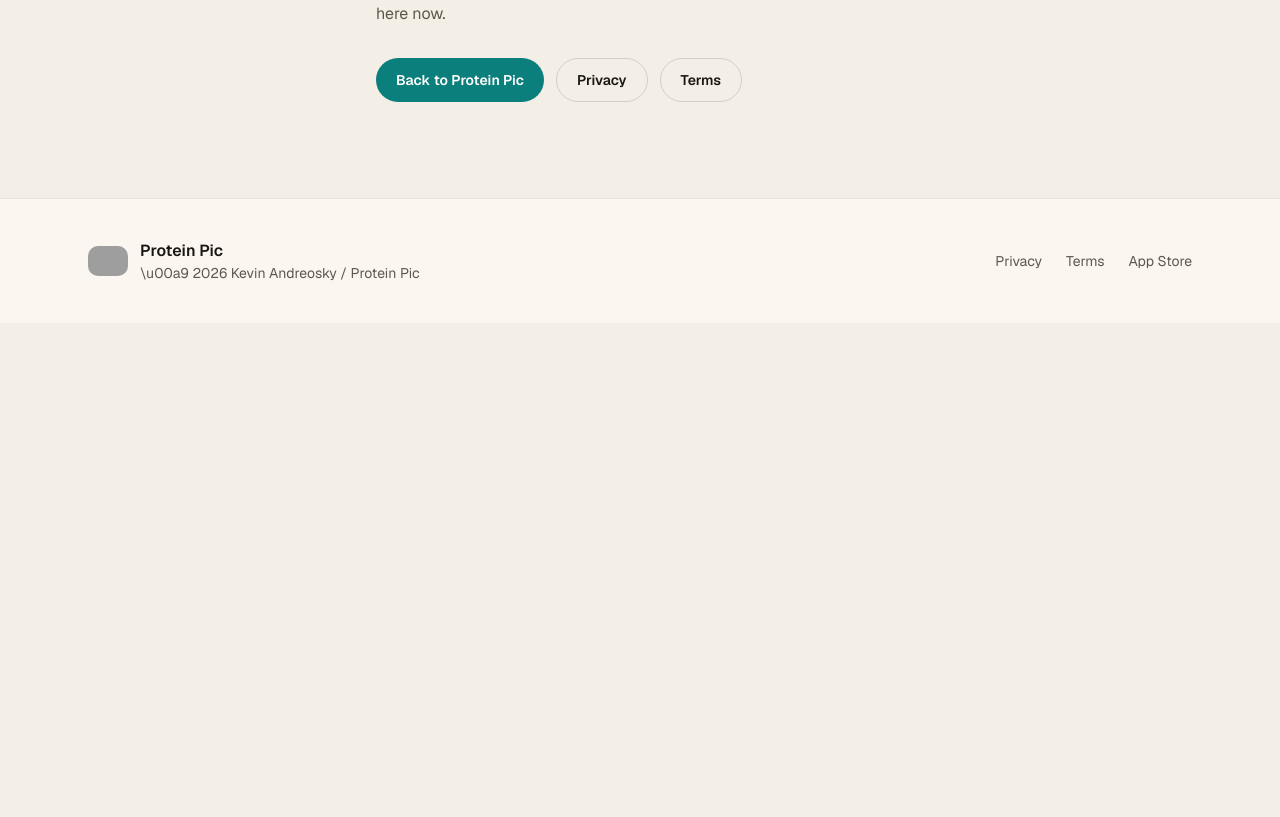
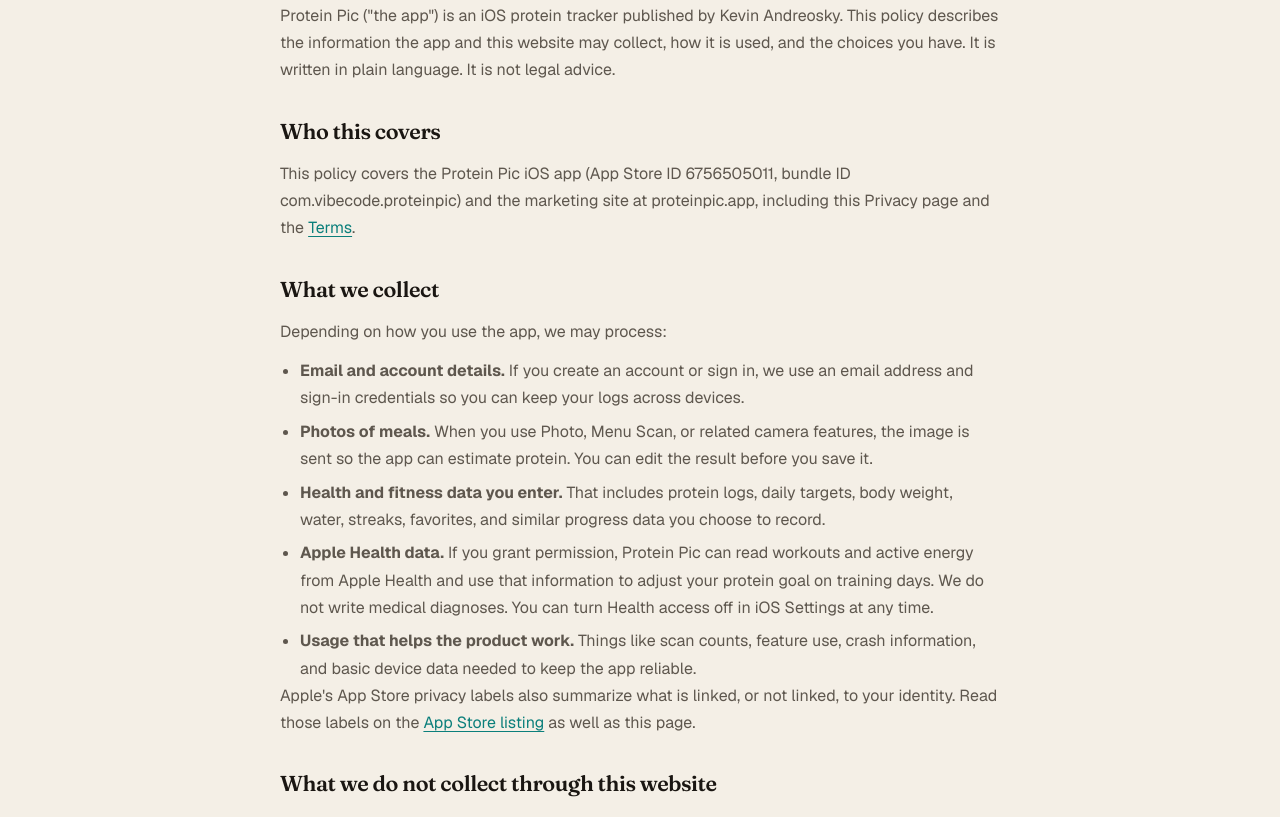
Before and after one commit to DiscoPR/proteinpic_website, a Next.js app: page /privacy in a window 1280 px wide. Before the commit this address had no page. Shown: the part 267-1084 px from the top of the page. Before the commit the page ends 800 px from the top, so only its background shows below. Built offline with nearby package versions, Linux system fonts and the light colour scheme; grey boxes are pictures that could not be loaded.

Commit message:
Add privacy policy page

```diff
--- /dev/null
+++ b/app/privacy/page.tsx
@@ -0,0 +1,178 @@
+import type { Metadata } from "next";
+import Link from "next/link";
+import { LegalLayout } from "@/components/legal-layout";
+import { SiteFooter } from "@/components/site-footer";
+import { SiteHeader } from "@/components/site-header";
+import { site } from "@/lib/site";
+
+export const metadata: Metadata = {
+  title: "Privacy Policy",
+  description:
+    "How Protein Pic handles email, meal photos, health and fitness data, and Apple Health.",
+  alternates: { canonical: "/privacy" },
+};
+
+export default function PrivacyPage() {
+  return (
+    <>
+      <SiteHeader />
+      <main id="main">
+        <LegalLayout title="Privacy Policy" updated="September 4, 2026">
+          <p>
+            Protein Pic ("the app") is an iOS protein tracker published by{" "}
+            {site.seller}. This policy describes the information the app and
+            this website may collect, how it is used, and the choices you have.
+            It is written in plain language. It is not legal advice.
+          </p>
+
+          <h2>Who this covers</h2>
+          <p>
+            This policy covers the Protein Pic iOS app (App Store ID{" "}
+            {site.appStoreId}, bundle ID {site.bundleId}) and the marketing
+            site at proteinpic.app, including this Privacy page and the{" "}
+            <Link href="/terms">Terms</Link>.
+          </p>
+
+          <h2>What we collect</h2>
+          <p>Depending on how you use the app, we may process:</p>
+          <ul>
+            <li>
+              <strong>Email and account details.</strong> If you create an
+              account or sign in, we use an email address and sign-in
+              credentials so you can keep your logs across devices.
+            </li>
+            <li>
+              <strong>Photos of meals.</strong> When you use Photo, Menu Scan,
+              or related camera features, the image is sent so the app can
+              estimate protein. You can edit the result before you save it.
+            </li>
+            <li>
+              <strong>Health and fitness data you enter.</strong> That includes
+              protein logs, daily targets, body weight, water, streaks,
+              favorites, and similar progress data you choose to record.
+            </li>
+            <li>
+              <strong>Apple Health data.</strong> If you grant permission,
+              Protein Pic can read workouts and active energy from Apple Health
+              and use that information to adjust your protein goal on training
+              days. We do not write medical diagnoses. You can turn Health
+              access off in iOS Settings at any time.
+            </li>
+            <li>
+              <strong>Usage that helps the product work.</strong> Things like
+              scan counts, feature use, crash information, and basic device
+              data needed to keep the app reliable.
+            </li>
+          </ul>
+          <p>
+            Apple's App Store privacy labels also summarize what is linked, or
+            not linked, to your identity. Read those labels on the{" "}
+            <a href={site.appStoreUrl}>App Store listing</a> as well as this
+            page.
+          </p>
+
+          <h2>What we do not collect through this website</h2>
+          <p>
+            This marketing site is static. It does not run an account system,
+            waitlist database, or advertising pixel. Visiting / or these legal
+            pages does not create an app account.
+          </p>
+
+          <h2>How we use the information</h2>
+          <ul>
+            <li>Estimate protein from a meal photo, barcode, or menu scan.</li>
+            <li>Show your daily target, streaks, groups, and coach suggestions.</li>
+            <li>
+              Adjust goals when you allow Apple Health workout and active
+              energy access.
+            </li>
+            <li>Keep your account signed in and recover it if you ask.</li>
+            <li>Fix bugs, prevent abuse, and operate the service.</li>
+          </ul>
+          <p>
+            Protein estimates are estimates. They are not a medical diagnosis,
+            lab analysis, or a substitute for advice from a clinician or
+            registered dietitian.
+          </p>
+
+          <h2>Payments</h2>
+          <p>
+            Paid access is sold as an Apple in-app purchase. Apple processes
+            the payment. Protein Pic does not receive your full card number or
+            Apple ID password. Manage or cancel a subscription in your Apple ID
+            settings.
+          </p>
+
+          <h2>Sharing</h2>
+          <p>
+            We do not sell your personal information. We may share data with
+            service providers who help run the app (for example, hosting,
+            analytics that we may add later, or model inference for photo
+            analysis), and only as needed to provide the feature. We may also
+            share information if the law requires it, or if you ask us to (for
+            example, when you join a group and choose to share progress with
+            other members).
+          </p>
+          <p>
+            Group features show progress you choose to share with people in
+            that group. Do not join a group if you do not want those members to
+            see the activity you share there.
+          </p>
+
+          <h2>How long we keep data</h2>
+          <p>
+            Account and log data stay while your account is active so the app
+            can show history, streaks, and favorites. Meal photos are processed
+            to produce an estimate. We keep them only as long as needed to
+            provide the feature, debug issues you report, or meet a legal
+            duty. You can delete individual logs in the app. If you want the
+            account removed, contact the developer through the App Store
+            listing.
+          </p>
+
+          <h2>Your choices</h2>
+          <ul>
+            <li>Decline camera, photo library, or Health permissions in iOS.</li>
+            <li>Edit or delete a logged meal inside the app.</li>
+            <li>Leave a group or stop sharing progress.</li>
+            <li>Sign out or request account deletion via the App Store developer.</li>
+            <li>Cancel a subscription in Apple ID subscriptions.</li>
+          </ul>
+          <p>
+            If you are in a region with additional privacy rights (for example,
+            access, correction, or deletion), contact {site.seller} through the
+            Protein Pic App Store page and we will work through the request.
+          </p>
+
+          <h2>Children</h2>
+          <p>
+            Protein Pic is not directed at children under 13, and we do not
+            knowingly collect personal information from children under 13.
+          </p>
+
+          <h2>Security</h2>
+          <p>
+            We use reasonable technical and organizational measures to protect
+            data in transit and at rest. No method of transmission or storage
+            is perfectly secure. Protect your Apple ID and device passcode.
+          </p>
+
+          <h2>Changes</h2>
+          <p>
+            If this policy changes in a material way, we will update the date
+            at the top of this page. Continued use of the app after an update
+            means you have read the revised policy.
+          </p>
+
+          <h2>Contact</h2>
+          <p>
+            Questions about privacy: contact {site.seller} through the{" "}
+            <a href={site.appStoreUrl}>Protein Pic App Store listing</a>.
+            This website is proteinpic.app.
+          </p>
+        </LegalLayout>
+      </main>
+      <SiteFooter />
+    </>
+  );
+}
```
